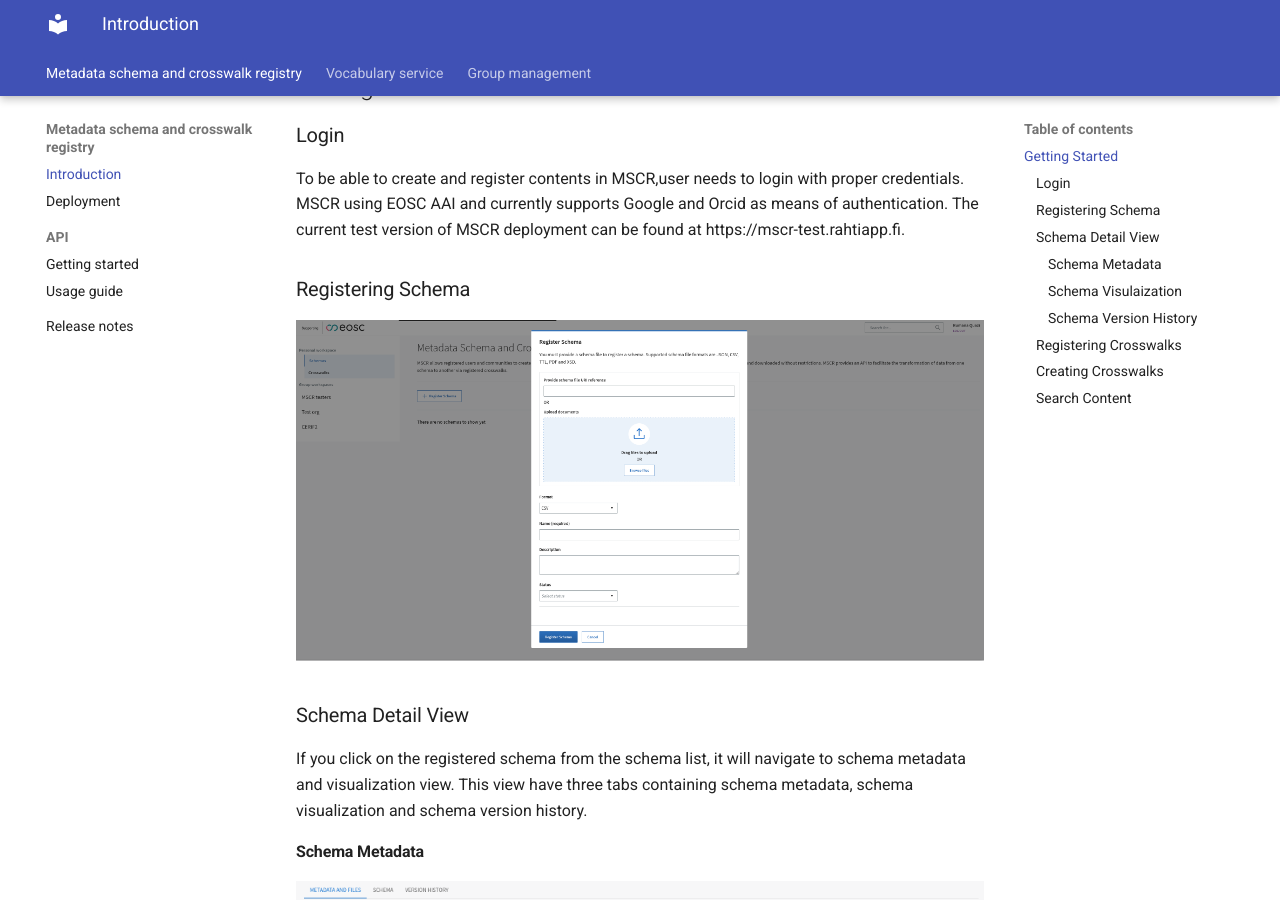
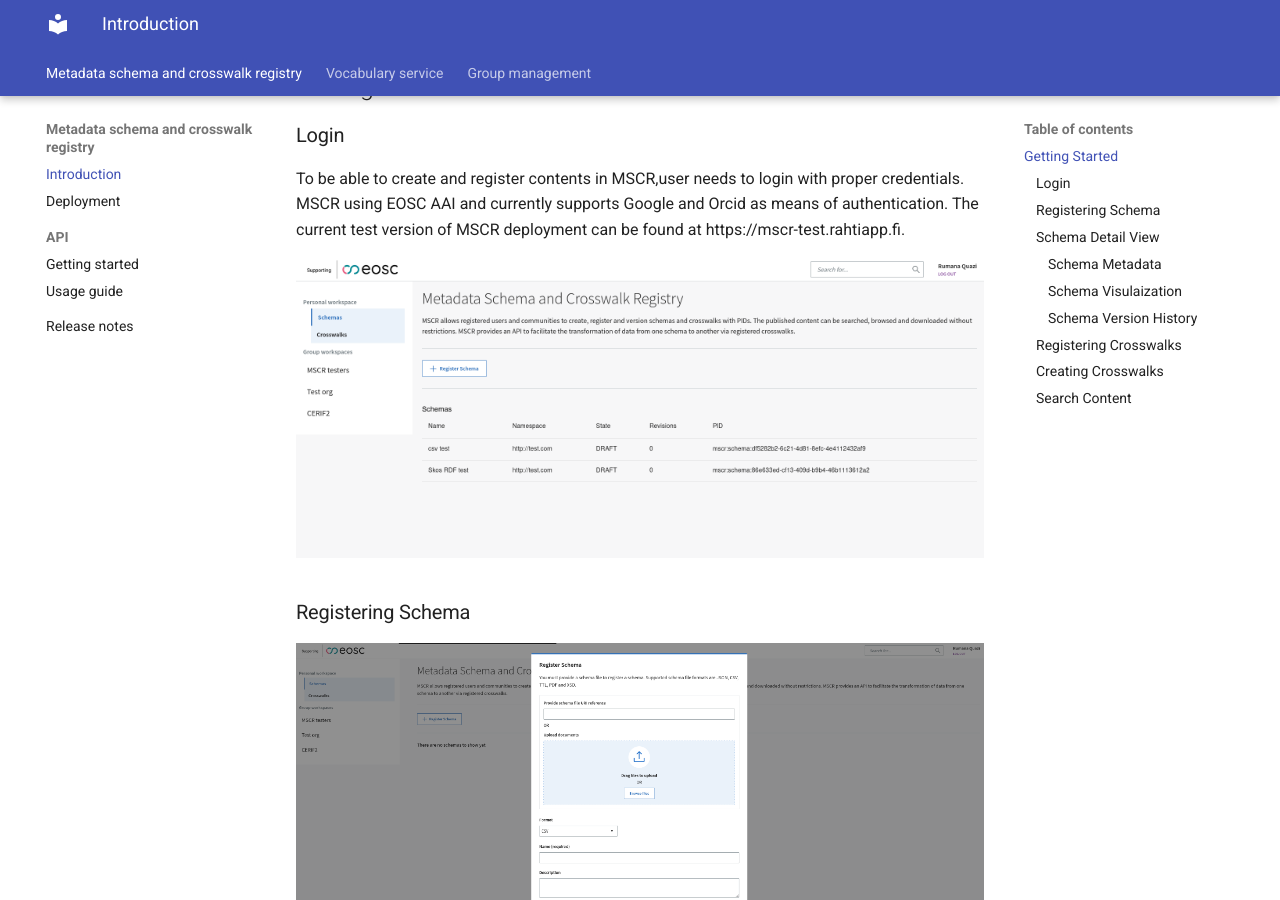
Before and after one commit to CSCfi/mscr-docs, an MkDocs documentation site: the page built from docs/index.md, in a window 1280 px wide and 900 px high, scrolled down 639 px. Built offline with MkDocs 1.6.1 and Material for MkDocs 9.7.7, drawn with Linux system fonts in a browser that asks for light colours.

Commit message:
Added Home Screen image

```diff
--- a/docs/index.md
+++ b/docs/index.md
@@ -13,6 +13,7 @@
 ### Login
 To be able to create and register contents in MSCR,user needs to login with proper credentials. MSCR using EOSC AAI and currently supports Google and Orcid as means of authentication. The current test version of MSCR deployment can be found at https://mscr-test.rahtiapp.fi.
 
+![MSCR Home ](../mscr/mscr-images/schema-list.png)
 
 
 ### Registering Schema
```
Also changed, not shown: docs/mscr/mscr-images/schema-list.png (added).
